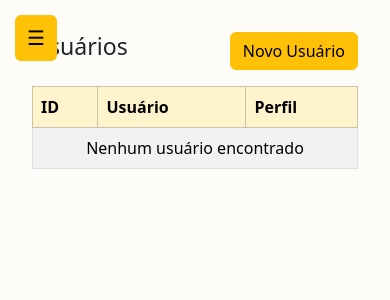
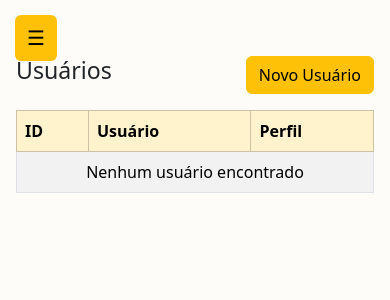
Before and after one commit to marxrocha205/sinistro_dashboard, a Django app: template sinistro_dash/dashboard/templates/dashboard/usuarios.html in a window 390 px wide. Shown: the top 300 px of the page. Run offline with Django 5.2, Linux system fonts and the light colour scheme; the template is opened without the code that fills it, so the values that code supplies are empty.

Commit message:
fix: ajuste no layout

```diff
--- a/sinistro_dash/dashboard/templates/dashboard/base.html
+++ b/sinistro_dash/dashboard/templates/dashboard/base.html
@@ -15,17 +15,9 @@
     overflow-x: hidden;
   }
 
-    .page-title {
-      margin-left: 50px;
-    }
-
-    @media (max-width: 768px) {
-      .page-title {
-        margin-left: 0;
-        margin-top: 40px;
-      }
-
-      /* BOTÃO MENU */
+  /* =====================
+     BOTÃO MENU
+  ====================== */
   .menu-toggle {
     position: fixed;
     top: 15px;
@@ -44,7 +36,9 @@
     pointer-events: none;
   }
 
-      /* SIDEBAR */
+  /* =====================
+     SIDEBAR
+  ====================== */
   .sidebar {
     position: fixed;
     top: 0;
@@ -78,7 +72,7 @@
   }
 
   .sidebar a:hover {
-        background: rgba(0, 0, 0, .08);
+    background: rgba(0,0,0,.08);
   }
 
   .sidebar .logout {
@@ -86,11 +80,13 @@
     font-weight: 700;
   }
 
-      /* OVERLAY */
+  /* =====================
+     OVERLAY
+  ====================== */
   .overlay {
     position: fixed;
     inset: 0;
-        background: rgba(0, 0, 0, .35);
+    background: rgba(0,0,0,.35);
     display: none;
     z-index: 1099;
   }
@@ -99,16 +95,29 @@
     display: block;
   }
 
-      /* CONTEÚDO */
+  /* =====================
+     CONTEÚDO
+  ====================== */
   .content {
     padding: 2rem;
+    padding-left: 4.5rem; /* espaço pro botão ☰ */
+    transition: padding-left .2s ease;
   }
 
-      /* LOADER */
+  /* =====================
+     TÍTULOS
+  ====================== */
+  .page-title {
+    margin-bottom: 1.5rem;
+  }
+
+  /* =====================
+     LOADER
+  ====================== */
   #loader {
     position: fixed;
     inset: 0;
-        background: rgba(255, 255, 255, .8);
+    background: rgba(255,255,255,.8);
     display: none;
     align-items: center;
     justify-content: center;
@@ -119,7 +128,23 @@
     width: 3rem;
     height: 3rem;
   }
+
+  /* =====================
+     MOBILE
+  ====================== */
+  @media (max-width: 768px) {
+    .content {
+      padding-left: 1rem;
+      padding-right: 1rem;
+      padding-top: 3.5rem;
+    }
+
+    .page-title {
+      margin-top: 1rem;
+    }
+  }
 </style>
+
 
   {% block extra_css %}{% endblock %}
 </head>
```
Lines whose indentation alone changed are shown as unchanged.
